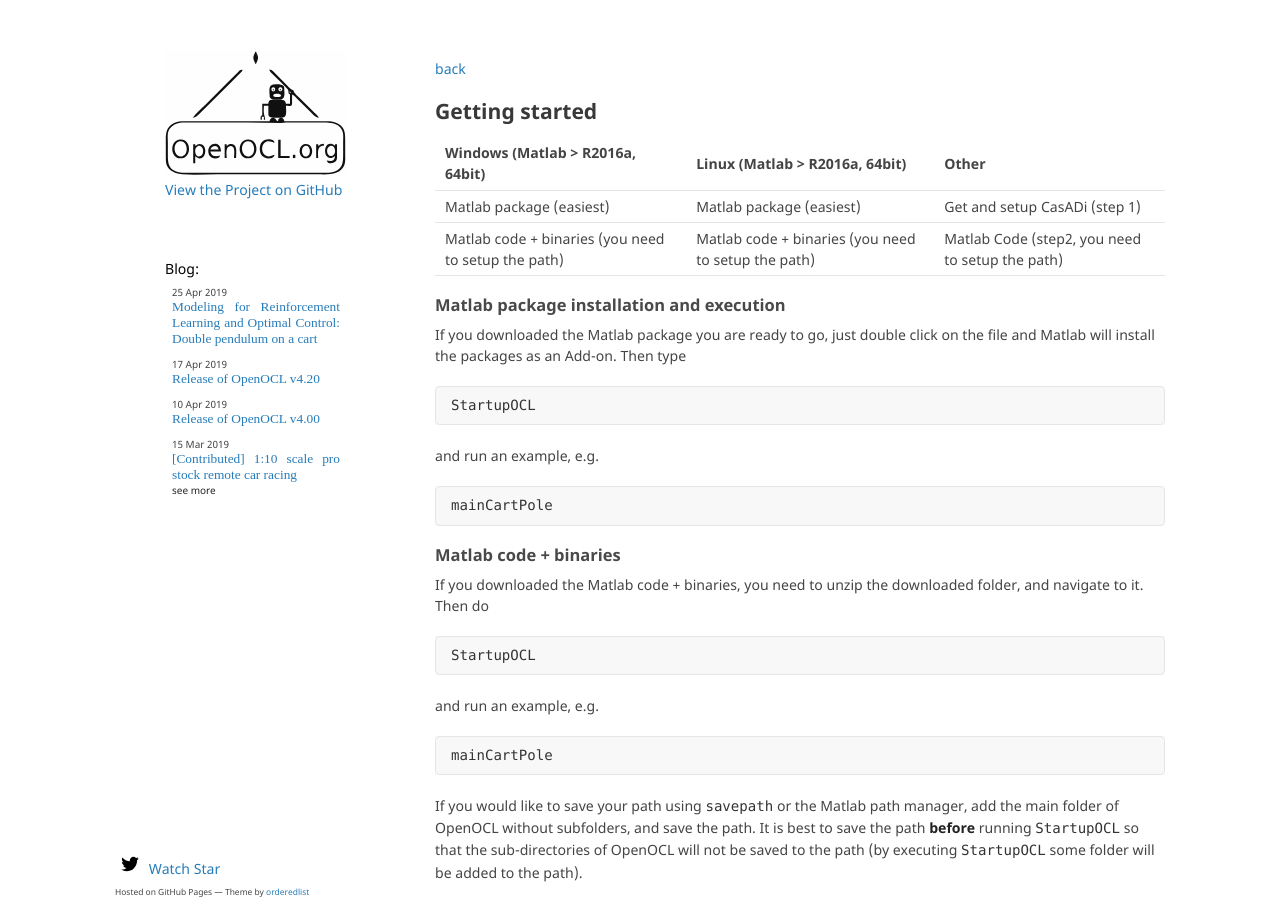
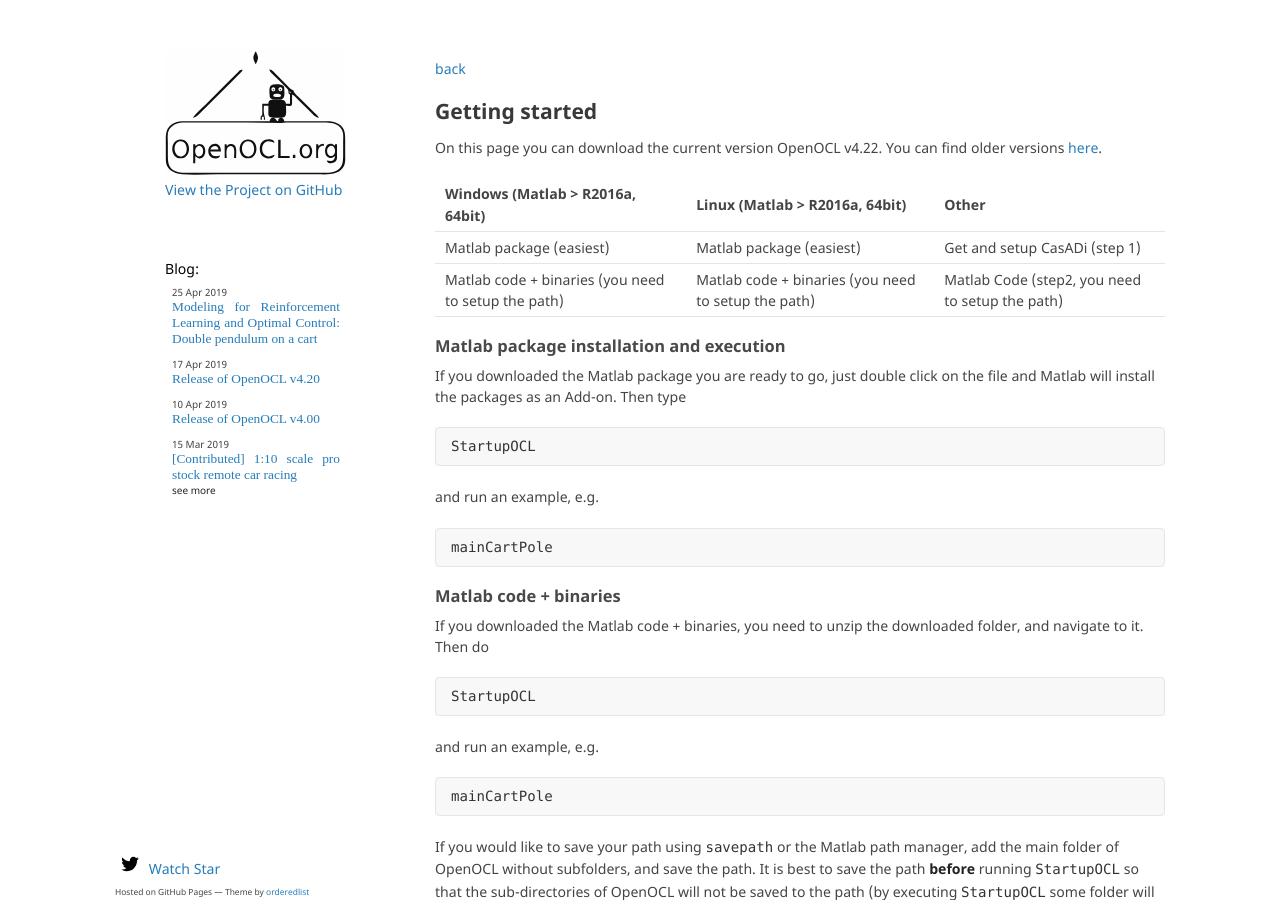
Before and after one commit to OpenOCL/openocl.github.io, a Jekyll site: the page built from get-started-42.md, in a window 1280 px wide and 900 px high. Built offline with Jekyll 4.4.1, drawn with Linux system fonts in a browser that asks for light colours; some web fonts are replaced; our own code applies the rules of GitHub Pages for plain Markdown files.

Commit message:
Update get-started-42.md

```diff
--- a/get-started-42.md
+++ b/get-started-42.md
@@ -5,6 +5,8 @@
 ---
 
 # Getting started
+
+On this page you can download the current version OpenOCL v4.22. You can find older versions [here](https://github.com/OpenOCL/OpenOCL/releases).
 
 | Windows (Matlab > R2016a, 64bit)   | Linux (Matlab > R2016a, 64bit)   | Other  |
 |:----------|:--------|:---------|
```
